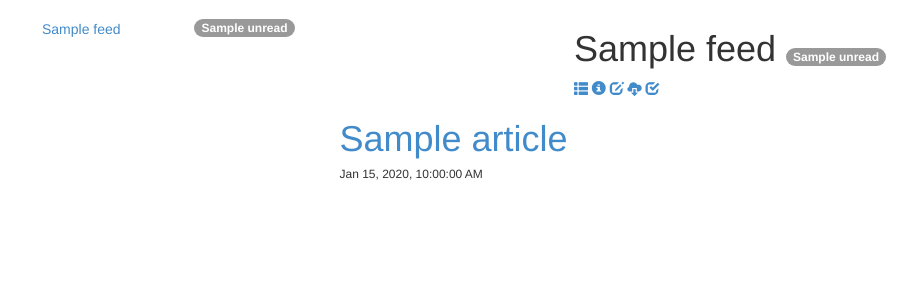
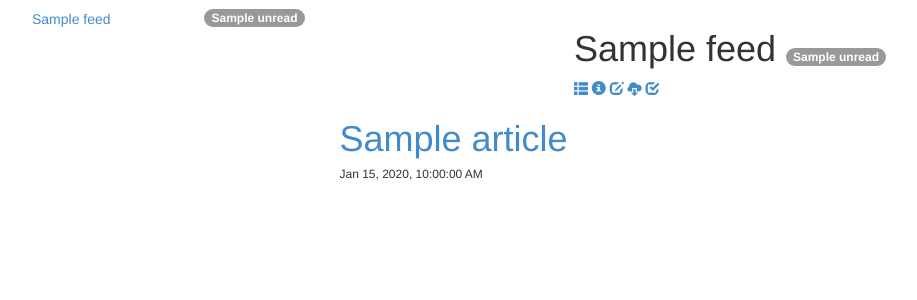
Before and after one commit to cedricbonhomme/newspipe, a Flask app: template pyaggr3g470r/templates/home.html in a window 1280 px wide. Shown: the part 51-351 px from the top of the page, without its empty margins (3-920 px from the left). Run offline with Flask 2, Linux system fonts and the light colour scheme; the template is opened without the code that fills it: most values are stand-ins (such as "Sample title", 1, 10 or a date in 2020); parts of the project's set-up code (start-up, migrations or seed data) failed here and were passed over; some libraries are stand-ins or nearby versions.

Commit message:
Reduce space between items of lists.

```diff
--- a/pyaggr3g470r/templates/home.html
+++ b/pyaggr3g470r/templates/home.html
@@ -3,9 +3,9 @@
 <div class="container-fluid">
     <div classe="row">
         <div class="col-md-3">
-            <ul class="nav nav-pills nav-stacked" ui-sortable="sortableOptions">
+            <ul class="nav navbarfeed">
             {% for feed in result|sort(attribute="title") %}
-                <li>
+                <li class="navbarfeed">
                     <a href="#{{ feed.id }}">
                         {% if unread[feed.id] != 0 %}<span class="badge pull-right">{{ unread[feed.id] }}</span>{% endif %}
                         {{ feed.title|safe }}
--- a/pyaggr3g470r/templates/layout.html
+++ b/pyaggr3g470r/templates/layout.html
@@ -18,6 +18,9 @@ deployed on Heroku or on a traditional server." />
     <!-- Add custom CSS here -->
     <style>
         body {margin-top: 60px;}
+        li.navbarfeed {
+            margin: -10px;
+        }
     </style>
 
   </head>
```
